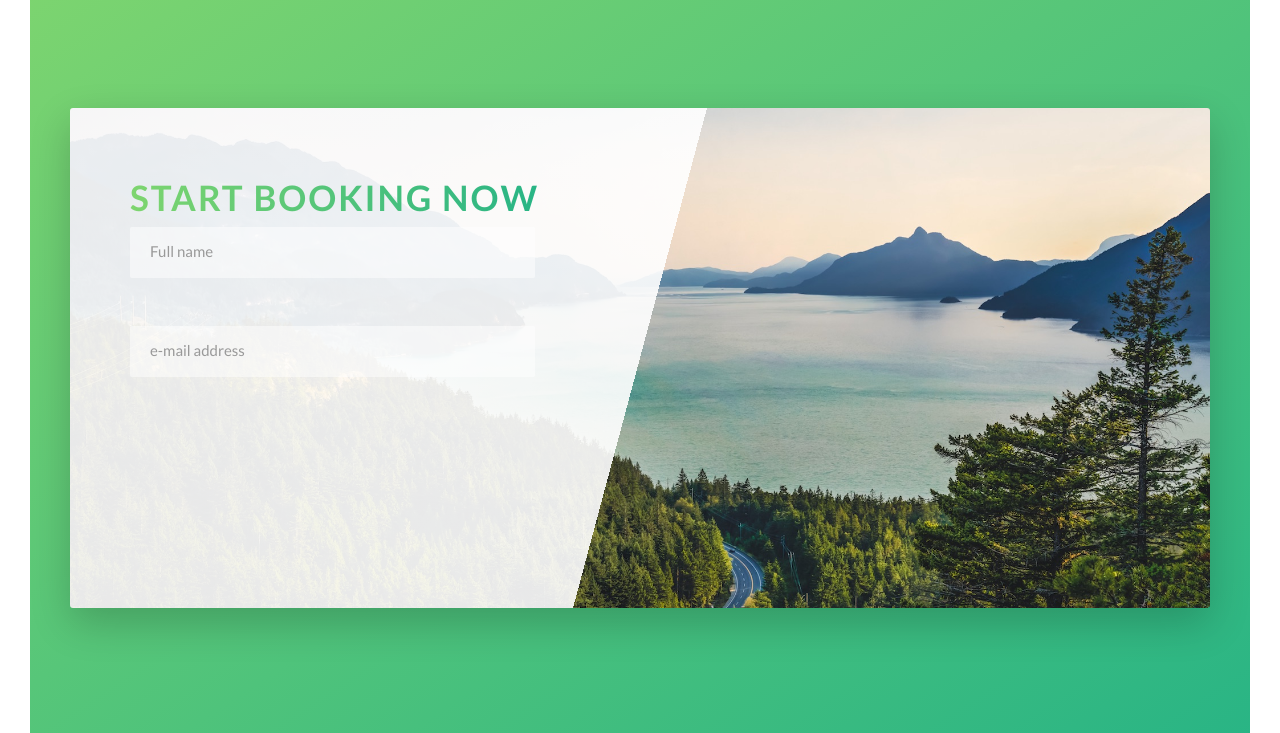
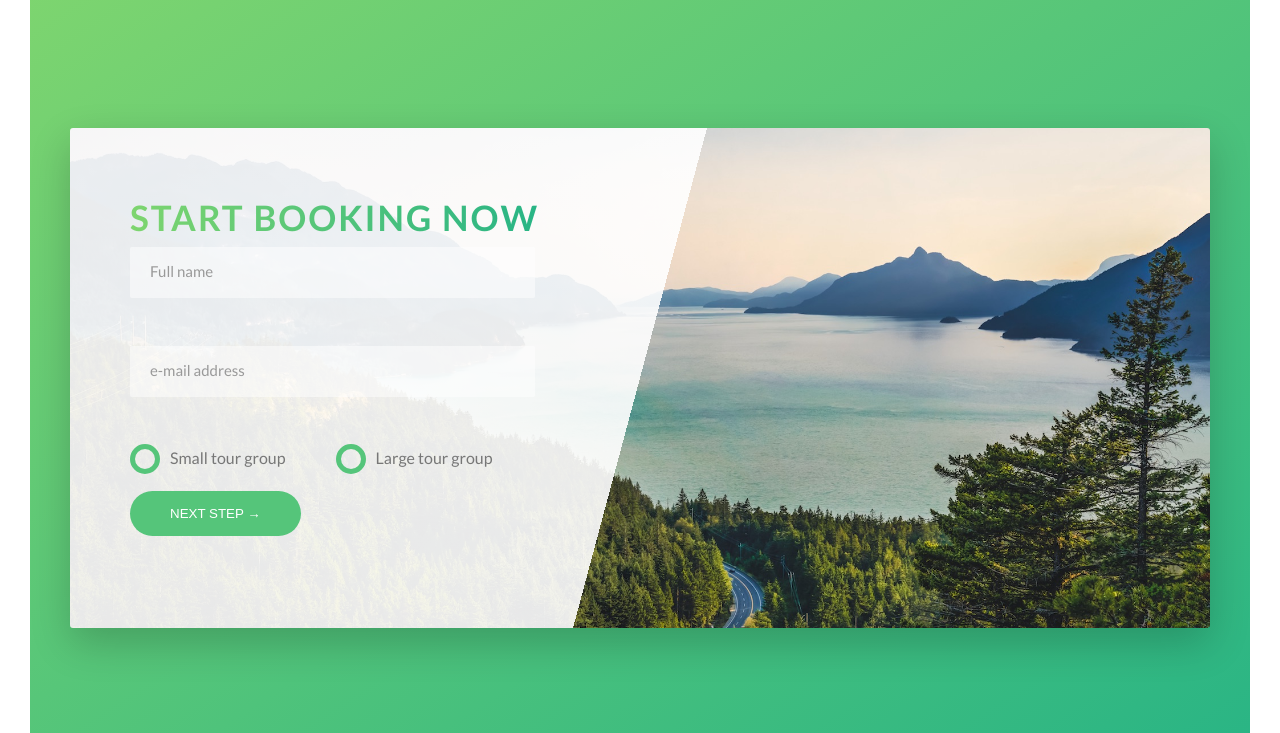
Before and after one commit to funduleadiana/CSS-projects, a website: page index.html in a window 1280 px wide. Shown: the part 4782-5515 px from the top of the page. Drawn offline with Linux system fonts and the light colour scheme.

Commit message:
finished styling the booking section

```diff
--- a/index.html
+++ b/index.html
@@ -320,6 +320,36 @@
                   />
                   <label for="email" class="form__label">Email</label>
                 </div>
+                <div class="form__group u-margin-bottom-medium">
+                  <div class="form__radio-group">
+                    <input
+                      type="radio"
+                      class="form__radio-input"
+                      id="small"
+                      name="size"
+                    />
+                    <label for="small" class="form__radio-label">
+                      <span class="form__radio-button"></span>
+                      Small tour group</label
+                    >
+                  </div>
+
+                  <div class="form__radio-group">
+                    <input
+                      type="radio"
+                      class="form__radio-input"
+                      id="large"
+                      name="size"
+                    />
+                    <label for="large" class="form__radio-label">
+                      <span class="form__radio-button"></span>
+                      Large tour group</label
+                    >
+                  </div>
+                </div>
+                <div class="form__group">
+                  <button class="btn btn--green">Next step &rarr;</button>
+                </div>
               </form>
             </div>
           </div>
--- a/sass/base/_utilities.scss
+++ b/sass/base/_utilities.scss
@@ -1,13 +1,19 @@
 .u-center-text {
-  text-align: center;
+  text-align: center !important;
 }
 
 .u-margin-bottom-big {
-  margin-bottom: 8rem;
+  margin-bottom: 8rem !important;
 }
 u.margin-bottom-medium {
-  margin-bottom: 4rem;
+  margin-bottom: 4rem !important;
 }
 .u-margin-bottom-small {
-  margin-bottom: 1.5rem;
+  margin-bottom: 1.5rem !important;
 }
+.u-margin-top-big {
+  margin-top: 8rem !important;
+}
+.u-margin-top-huge {
+  margin-top: 10rem !important;
+}
--- a/sass/components/_button.scss
+++ b/sass/components/_button.scss
@@ -1,3 +1,4 @@
+.btn,
 .btn:link,
 .btn:visited {
   text-transform: uppercase;
@@ -7,14 +8,23 @@
   border-radius: 100px;
   transition: all 0.2s;
   position: relative;
+  //Change for the button element
+  border: none;
+  cursor: pointer;
 }
 .btn:hover {
   transform: translateY(-3px);
   box-shadow: 0 10px 20px rgba($color-black, 0.8);
 }
-.btn:active {
+.btn:active,
+.btn:focus {
+  outline: none;
   transform: translateY(-1px);
   box-shadow: 0 5px 10px rgba($color-black, 0.8);
+}
+.btn--green {
+  background-color: $color-primary;
+  color: $color-white;
 }
 
 .btn-white {
--- a/sass/components/_form.scss
+++ b/sass/components/_form.scss
@@ -13,6 +13,7 @@
     border-bottom: 3px solid transparent;
     width: 90%;
     display: block;
+    transition: all 0.3s;
 
     &:focus {
       outline: none;
@@ -42,4 +43,46 @@
     visibility: hidden;
     transform: translateY(-4rem);
   }
+  &__radio-group {
+    width: 45%;
+    display: inline-block;
+  }
+  &__radio-input {
+    display: none;
+  }
+  &__radio-label {
+    font-size: $default-font-size;
+    cursor: pointer;
+    position: relative;
+    padding-left: 4rem;
+  }
+  &__radio-button {
+    height: 3rem;
+    width: 3rem;
+    border: 5px solid $color-primary;
+    border-radius: 50%;
+    display: inline-block;
+    position: absolute;
+    left: 0;
+    top: -0.4rem;
+
+    &::after {
+      content: "";
+      display: block;
+      height: 1.3rem;
+      width: 1.3rem;
+      border-radius: 50%;
+      position: absolute;
+      top: 50%;
+      left: 50%;
+      transform: translate(-50%, -50%);
+      background-color: $color-primary;
+      opacity: 0;
+      transition: opacity 0.2s;
+    }
+  }
+  &__radio-input:checked + &__radio-label &__radio-button::after {
+    //checked pseudo-class / select the sibling label and the child of label span
+    opacity: 1;
+  }
 }
```
Also changed, not shown: CSS/style.css.
